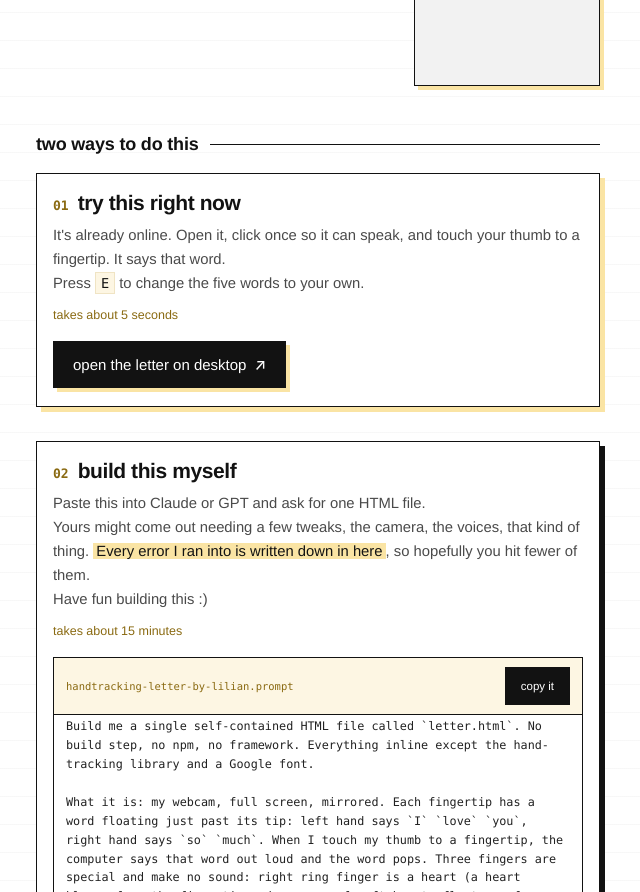
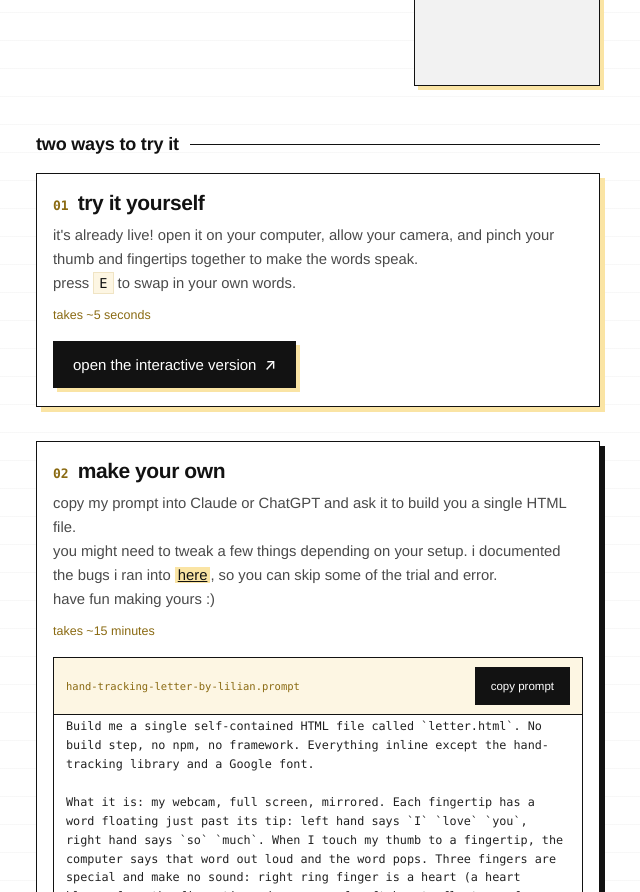
Before and after one commit to lilianchiu7/lilian.world, a plain HTML site: page share/handtrackingletter/index.html in a window 1280 px wide. Shown: the part 660-1552 px from the top of the page, without its empty margins (322-962 px from the left). Drawn offline with Linux system fonts and the light colour scheme.

Commit message:
Handtracking Letter landing: her copy

```diff
--- a/share/handtrackingletter/index.html
+++ b/share/handtrackingletter/index.html
@@ -242,31 +242,31 @@
     </div>
   </div>
 
-  <div class="pick"><span data-l="en">two ways to do this</span><span data-l="zh">两条路,挑一条</span></div>
+  <div class="pick"><span data-l="en">two ways to try it</span><span data-l="zh">两种玩法</span></div>
 
   <div class="opt hi">
-    <div class="oh"><span class="on">01</span><span class="ot" data-l="en">try this right now</span><span class="ot" data-l="zh">现在就玩</span></div>
-    <p class="ob" data-l="en">It's already online. Open it, click once so it can speak, and touch your thumb to a fingertip. It says that word.<br>
-    Press <code>E</code> to change the five words to your own.
-    <span class="mins">takes about 5 seconds</span></p>
-    <p class="ob" data-l="zh">我已经做好放在网上了。打开,点一下屏幕让它能出声,拇指碰一下指尖,它就把那个词念出来。<br>
-    按 <code>E</code> 把五个词换成你自己的。
+    <div class="oh"><span class="on">01</span><span class="ot" data-l="en">try it yourself</span><span class="ot" data-l="zh">自己试试</span></div>
+    <p class="ob" data-l="en">it's already live! open it on your computer, allow your camera, and pinch your thumb and fingertips together to make the words speak.<br>
+    press <code>E</code> to swap in your own words.
+    <span class="mins">takes ~5 seconds</span></p>
+    <p class="ob" data-l="zh">已经上线了!用电脑打开,允许摄像头,拇指和指尖捏一下,字就会说话。<br>
+    按 <code>E</code> 换成你自己的词。
     <span class="mins">大概 5 秒</span></p>
-    <a class="go" href="/handtrackingletter" id="live"><span data-l="en">open the letter on desktop</span><span data-l="zh">用电脑打开</span> <span>↗</span></a>
+    <a class="go" href="/handtrackingletter" id="live"><span data-l="en">open the interactive version</span><span data-l="zh">打开互动版</span> <span>↗</span></a>
   </div>
 
   <div class="opt">
-    <div class="oh"><span class="on">02</span><span class="ot" data-l="en">build this myself</span><span class="ot" data-l="zh">我自己做一个</span></div>
-    <p class="ob" data-l="en">Paste this into Claude or GPT and ask for one HTML file.<br>
-    Yours might come out needing a few tweaks, the camera, the voices, that kind of thing. <span class="hl">Every error I ran into is written down in here</span>, so hopefully you hit fewer of them.<br>
-    Have fun building this :)
-    <span class="mins">takes about 15 minutes</span></p>
-    <p class="ob" data-l="zh">把下面这段丢给 Claude 或者 GPT,让它给你一个 HTML 文件。<br>
-    你那边的环境跟我不一样,做出来可能要调几下,摄像头、声音之类的。<span class="hl">我踩过的坑全写在里面了</span>,希望你能少踩几个。<br>
-    祝你做得开心 :)
+    <div class="oh"><span class="on">02</span><span class="ot" data-l="en">make your own</span><span class="ot" data-l="zh">自己做一个</span></div>
+    <p class="ob" data-l="en">copy my prompt into Claude or ChatGPT and ask it to build you a single HTML file.<br>
+    you might need to tweak a few things depending on your setup. i documented the bugs i ran into <a class="hl" href="#pt">here</a>, so you can skip some of the trial and error.<br>
+    have fun making yours :)
+    <span class="mins">takes ~15 minutes</span></p>
+    <p class="ob" data-l="zh">把我的 prompt 丢给 Claude 或 ChatGPT,让它给你做一个 HTML 文件。<br>
+    看你的电脑,可能要调几个地方。我踩过的坑都记在<a class="hl" href="#pt">这里</a>,你可以少走点弯路。<br>
+    做得开心 :)
     <span class="mins">大概 15 分钟</span></p>
     <div class="box">
-      <div class="bb"><span class="bn">handtracking-letter-by-lilian.prompt</span><button class="cp" id="cp"><span data-l="en">copy it</span><span data-l="zh">复制</span></button></div>
+      <div class="bb"><span class="bn">hand-tracking-letter-by-lilian.prompt</span><button class="cp" id="cp"><span data-l="en">copy prompt</span><span data-l="zh">复制 prompt</span></button></div>
       <div class="bt" id="pt"></div>
     </div>
   </div>
```
